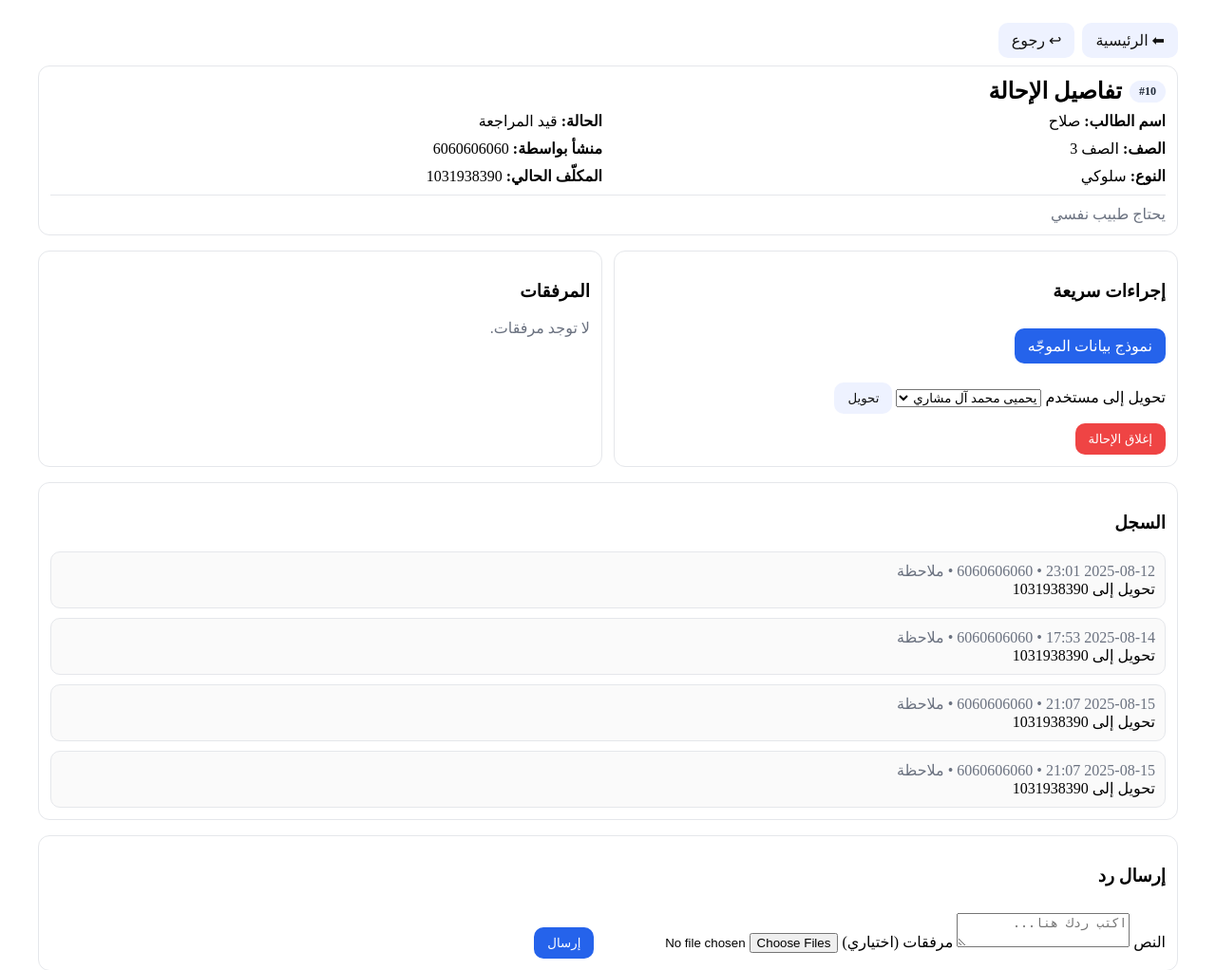
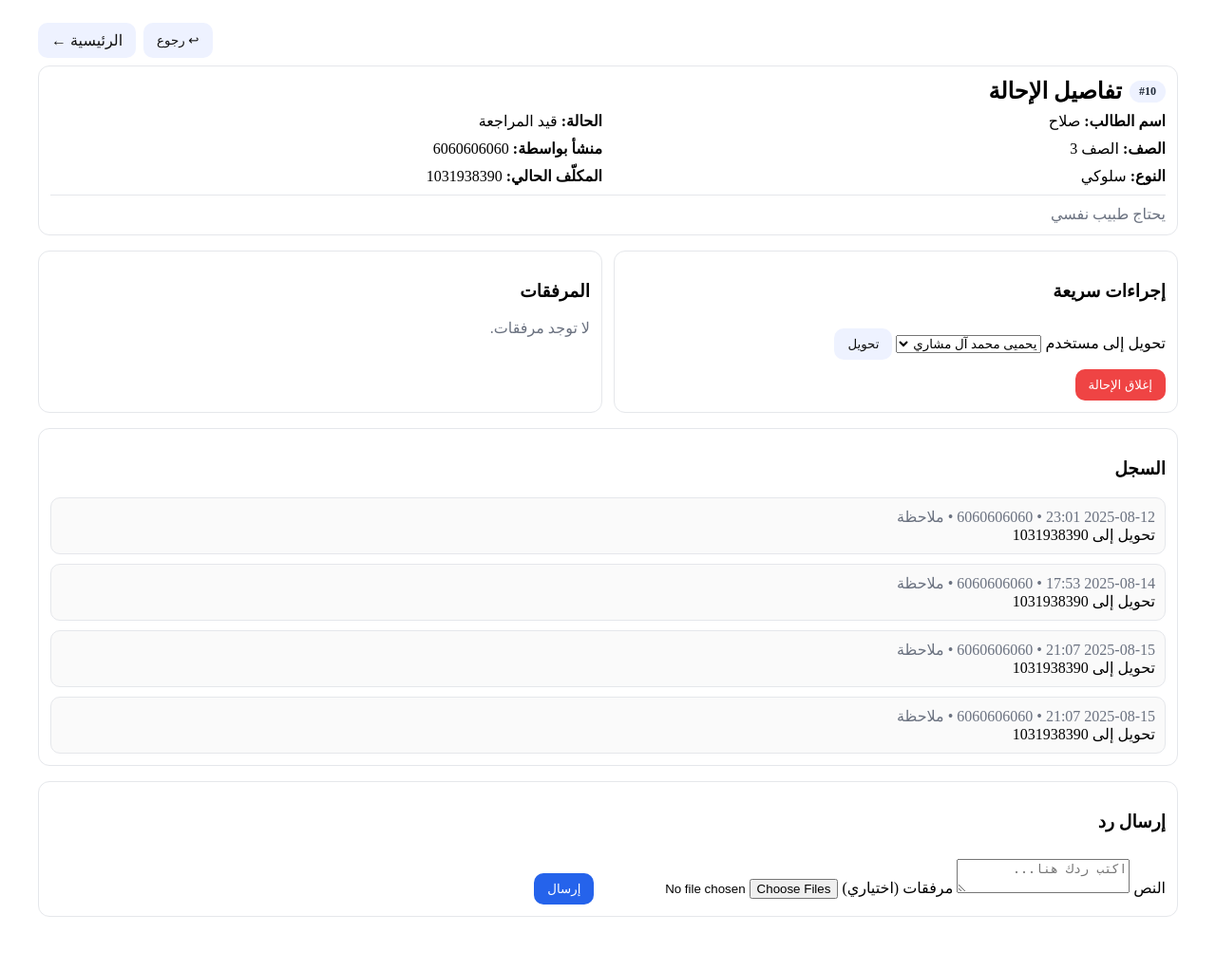
Before and after one commit to yasser-dev2024/kingabdulaziz205, a Django app: page /referrals/10/ in a window 1280 px wide. Shown: the top 1022 px of the page at 95% size. After the commit the page ends 966 px from the top, so only its background shows below. Run offline with Django 5.2, Linux system fonts and the light colour scheme; a user stored in the database is signed in; data comes from the database, SQL or seed files in the repository; both versions use the stored data as it was after the commit.

Commit message:
بعد ازالة النموذج من غير الموجه

```diff
--- a/referrals/views.py
+++ b/referrals/views.py
@@ -1,4 +1,3 @@
-# referrals/views.py
 from django.contrib.auth.decorators import login_required
 from django.contrib import messages
 from django.contrib.auth.models import User
--- a/templates/referrals/detail.html
+++ b/templates/referrals/detail.html
@@ -5,8 +5,8 @@
   <meta name="viewport" content="width=device-width,initial-scale=1">
   <title>تفاصيل الإحالة #{{ r.pk }}</title>
   <style>
-    /* تنسيقات خفيفة غير متداخلة مع تنسيقاتك (أسماء فريدة) */
     .rf-container{max-width:1200px;margin:24px auto;padding:0 12px}
+    .rf-topbar{display:flex;gap:8px;justify-content:flex-end;margin-bottom:8px}
     .rf-section{margin-top:16px}
     .rf-grid{display:grid;gap:12px}
     .rf-grid-2{grid-template-columns:repeat(2,minmax(0,1fr))}
@@ -28,10 +28,10 @@
 <body>
 <div class="rf-container">
 
-  <!-- أزرار العودة (مضافة) -->
-  <div class="rf-section" style="margin-top:0;margin-bottom:8px;display:flex;gap:8px;flex-wrap:wrap">
-    <a href="{% url 'referrals:index' %}" class="btn" aria-label="العودة للرئيسية">⬅ الرئيسية</a>
-    <a href="javascript:history.back()" class="btn" aria-label="العودة للخلف">↩ رجوع</a>
+  <!-- أزرار رجوع/الرئيسية -->
+  <div class="rf-topbar">
+    <button type="button" class="btn" onclick="history.back()">↩ رجوع</button>
+    <a class="btn" href="/referrals/">الرئيسية ←</a>
   </div>
 
   <!-- رأس الصفحة -->
@@ -56,16 +56,16 @@
     <div class="muted">{{ r.details }}</div>
   </div>
 
-  <!-- ====== إجراءات سريعة + المرفقات ====== -->
+  <!-- إجراءات سريعة + المرفقات -->
   <div class="rf-grid rf-grid-2 rf-section">
 
     <!-- إجراءات سريعة -->
     <div class="card stack">
       <h3>إجراءات سريعة</h3>
 
-      {% if HAS_COUNSELOR %}
-        <a class="btn btn-primary" href="{% url 'referrals:counselor' r.pk %}">نموذج بيانات الموجّه</a>
-      {% endif %}
+       {% if HAS_COUNSELOR and is_counselor %}
+       <a class="btn btn-primary" href="{% url 'referrals:counselor' r.pk %}">نموذج بيانات الموجّه</a>
+       {% endif %}
 
       <form action="{% url 'referrals:assign' r.pk %}" method="post" class="stack" aria-label="تحويل الإحالة">
         {% csrf_token %}
@@ -102,14 +102,14 @@
     </div>
   </div>
 
-  <!-- ====== ملخص بيانات الموجّه (جديد) ====== -->
+  <!-- ملخص بيانات الموجّه (يظهر للمخولّين) -->
   {% if can_view_counselor_summary and counselor_summary %}
     <section id="counselor-summary" class="rf-section">
       {% include "referrals/_counselor_summary.html" with groups=counselor_summary %}
     </section>
   {% endif %}
 
-  <!-- ====== سوابق لنفس الطالب ====== -->
+  <!-- سوابق لنفس الطالب -->
   {% if same_student %}
     <div class="card rf-section">
       <h3>إحالات أخرى لنفس الطالب</h3>
@@ -121,7 +121,7 @@
     </div>
   {% endif %}
 
-  <!-- ====== سجل الإجراءات/المحادثة ====== -->
+  <!-- السجل -->
   <div class="card rf-section">
     <h3>السجل</h3>
     <div class="thread">
@@ -147,7 +147,7 @@
     </div>
   </div>
 
-  <!-- ====== إرسال رد ====== -->
+  <!-- إرسال رد -->
   <div class="card rf-section">
     <h3>إرسال رد</h3>
     <form action="{% url 'referrals:reply' r.pk %}" method="post" enctype="multipart/form-data" class="stack">
```
Also changed, not shown: db.sqlite3, media/referrals/17/WhatsApp_Image_2025-08-15_at_7.46.53_PM.jpeg (added), media/referrals/actions/44/WhatsApp_Image_2025-08-14_at_4.41.56_PM.jpeg (added).
